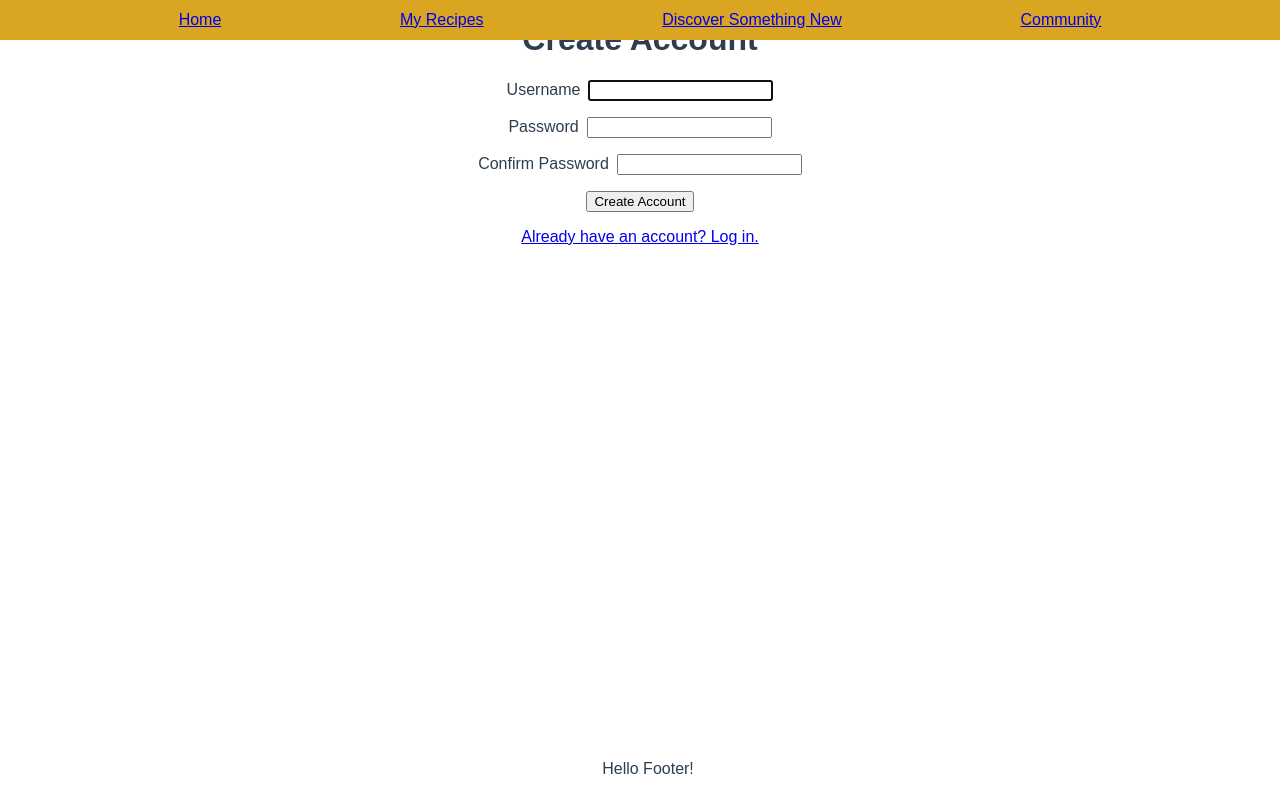
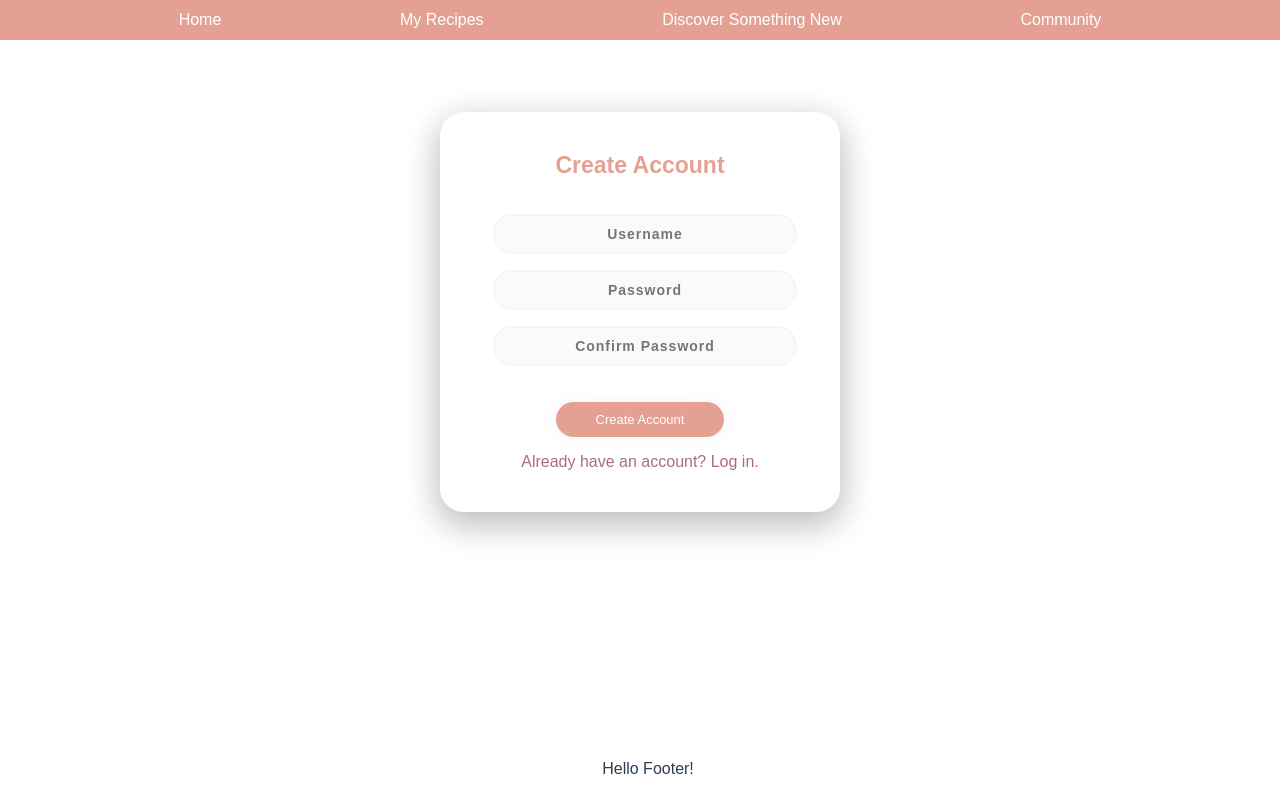
Before and after one commit to Erob711/Recipe-Organizer, a Vue app in the folder vue/: page /register in a window 1280 px wide. Built offline with nearby package versions, Linux system fonts and the light colour scheme.

Commit message:
styled register page

```diff
--- a/vue/src/components/TheHeader.vue
+++ b/vue/src/components/TheHeader.vue
@@ -1,10 +1,10 @@
 <template>
         <div class = "nav">
-                <router-link :to="{ name: 'home'}"> Home </router-link>
-                <router-link :to="{ name: 'recipes'}">My Recipes</router-link>
-                <router-link :to="{ name: 'random-recipe-generator'}">Discover Something New</router-link>
-                <router-link :to="{ name: 'community'}"> Community </router-link>
-                <router-link v-bind:to="{ name: 'logout' }" v-if="$store.state.token != ''">Logout</router-link>
+                <router-link class = "header-option" :to="{ name: 'home'}"> Home </router-link>
+                <router-link class = "header-option" :to="{ name: 'recipes'}">My Recipes</router-link>
+                <router-link class = "header-option" :to="{ name: 'random-recipe-generator'}">Discover Something New</router-link>
+                <router-link class = "header-option" :to="{ name: 'community'}"> Community </router-link>
+                <router-link class = "header-option" v-bind:to="{ name: 'logout' }" v-if="$store.state.token != ''">Logout</router-link>
         </div>
 </template>
 
@@ -15,13 +15,17 @@
 <style scoped>
 .nav {
     display: flex;
-    background-color: goldenrod;
+    background-color: #E4A193;
     overflow: hidden;
     margin-left: 0;
     margin-right: 0;
     justify-content: space-evenly;
 
 }
+.header-option{
+    color: white;
+    text-decoration: none;
+}
 
 
 </style>
--- a/vue/src/views/Login.vue
+++ b/vue/src/views/Login.vue
@@ -18,7 +18,7 @@
         <button type="submit">Sign in</button>
         <a>
           <p class="register-user">
-            <router-link :to="{ name: 'register' }">Need an account? Sign up.</router-link>
+            <router-link class = "need-account" :to="{ name: 'register' }">Need an account?</router-link>
           </p>
 
         </a>
@@ -122,7 +122,6 @@ h1 {
   outline: none;
   box-sizing: border-box;
   border: 2px solid rgba(0, 0, 0, 0.02);
-  margin-bottom: 5px;
   text-align: center;
   font-family: 'Ubuntu', sans-serif;
 }
@@ -150,9 +149,8 @@ label {
   outline: none;
   box-sizing: border-box;
   border: 2px solid rgba(0, 0, 0, 0.02);
-  margin-bottom: 50px;
+  margin-bottom: 5%;
   text-align: center;
-  margin-bottom: 27px;
   font-family: 'Ubuntu', sans-serif;
 }
 
@@ -170,4 +168,9 @@ button {
   font-size: 13px;
   box-shadow: 0 0 20px 1px rgba(0, 0, 0, 0.04);
 }
+
+.need-account {
+  text-decoration: none;
+  color: #AA6B84;
+}
 </style>
--- a/vue/src/views/Register.vue
+++ b/vue/src/views/Register.vue
@@ -1,4 +1,5 @@
 <template>
+  <div class = "main">
   <div id="register" class="text-center">
     <form @submit.prevent="register">
       <h1>Create Account</h1>
@@ -6,20 +7,21 @@
         {{ registrationErrorMsg }}
       </div>
       <div class="form-input-group">
-        <label for="username">Username</label>
-        <input type="text" id="username" v-model="user.username" required autofocus />
+        <label for="username"></label>
+        <input type="text" id="username" v-model="user.username" required autofocus placeholder="Username" />
       </div>
       <div class="form-input-group">
-        <label for="password">Password</label>
-        <input type="password" id="password" v-model="user.password" required />
+        <label for="password"></label>
+        <input type="password" id="password" v-model="user.password" required placeholder="Password" />
       </div>
       <div class="form-input-group">
-        <label for="confirmPassword">Confirm Password</label>
-        <input type="password" id="confirmPassword" v-model="user.confirmPassword" required />
+        <label for="confirmPassword"></label>
+        <input type="password" id="confirmPassword" v-model="user.confirmPassword" required placeholder="Confirm Password" />
       </div>
       <button type="submit">Create Account</button>
-      <p><router-link :to="{ name: 'login' }">Already have an account? Log in.</router-link></p>
+      <p><router-link class="have-account" :to="{ name: 'login' }">Already have an account? Log in.</router-link></p>
     </form>
+  </div>
   </div>
 </template>
 
@@ -74,10 +76,107 @@ export default {
 </script>
 
 <style scoped>
+.main {
+  background-color: #FFFFFF;
+  width: 400px;
+  height: 400px;
+  margin: 7em auto;
+  border-radius: 1.5em;
+  box-shadow: 0px 11px 35px 2px rgba(0, 0, 0, 0.14);
+}
+
 .form-input-group {
   margin-bottom: 1rem;
 }
 label {
-  margin-right: 0.5rem;
+  padding-left: 10px;
 }
+#register {
+  background-color: #FFFFFF;
+  width: 400px;
+  height: 400px;
+  margin: em auto;
+  border-radius: 1.5em;
+  box-shadow: 0px 11px 35px 2px rgba(0, 0, 0, 0.14);
+}
+h1 {
+  text-align: center;
+  padding-top: 40px;
+  color: #E4A193;
+  font-family: 'Ubuntu', sans-serif;
+  font-weight: bold;
+  font-size: 23px;
+}
+#username {
+  margin-top: 5%;
+  width: 76%;
+  color: rgb(38, 50, 56);
+  font-weight: 700;
+  font-size: 14px;
+  letter-spacing: 1px;
+  background: rgba(136, 126, 126, 0.04);
+  padding: 10px 20px;
+  border: none;
+  border-radius: 20px;
+  outline: none;
+  box-sizing: border-box;
+  border: 2px solid rgba(0, 0, 0, 0.02);
+  text-align: center;
+  font-family: 'Ubuntu', sans-serif;
+}
+
+#password {
+  width: 76%;
+  color: rgb(38, 50, 56);
+  font-weight: 700;
+  font-size: 14px;
+  letter-spacing: 1px;
+  background: rgba(136, 126, 126, 0.04);
+  padding: 10px 20px;
+  border: none;
+  border-radius: 20px;
+  outline: none;
+  box-sizing: border-box;
+  border: 2px solid rgba(0, 0, 0, 0.02);
+  text-align: center;
+  font-family: 'Ubuntu', sans-serif;
+}
+
+#confirmPassword {
+  width: 76%;
+  color: rgb(38, 50, 56);
+  font-weight: 700;
+  font-size: 14px;
+  letter-spacing: 1px;
+  background: rgba(136, 126, 126, 0.04);
+  padding: 10px 20px;
+  border: none;
+  border-radius: 20px;
+  outline: none;
+  box-sizing: border-box;
+  border: 2px solid rgba(0, 0, 0, 0.02);
+  margin-bottom: 5%;
+  text-align: center;
+  font-family: 'Ubuntu', sans-serif;
+}
+button {
+  cursor: pointer;
+  border-radius: 5em;
+  color: #fff;
+  background: linear-gradient(to right, #E4A193, #E4A193);
+  border: 0;
+  padding-left: 40px;
+  padding-right: 40px;
+  padding-bottom: 10px;
+  padding-top: 10px;
+  font-family: 'Ubuntu', sans-serif;
+  font-size: 13px;
+  box-shadow: 0 0 20px 1px rgba(0, 0, 0, 0.04);
+}
+
+.have-account {
+  text-decoration: none;
+  color: #AA6B84;
+}
+
 </style>
```
